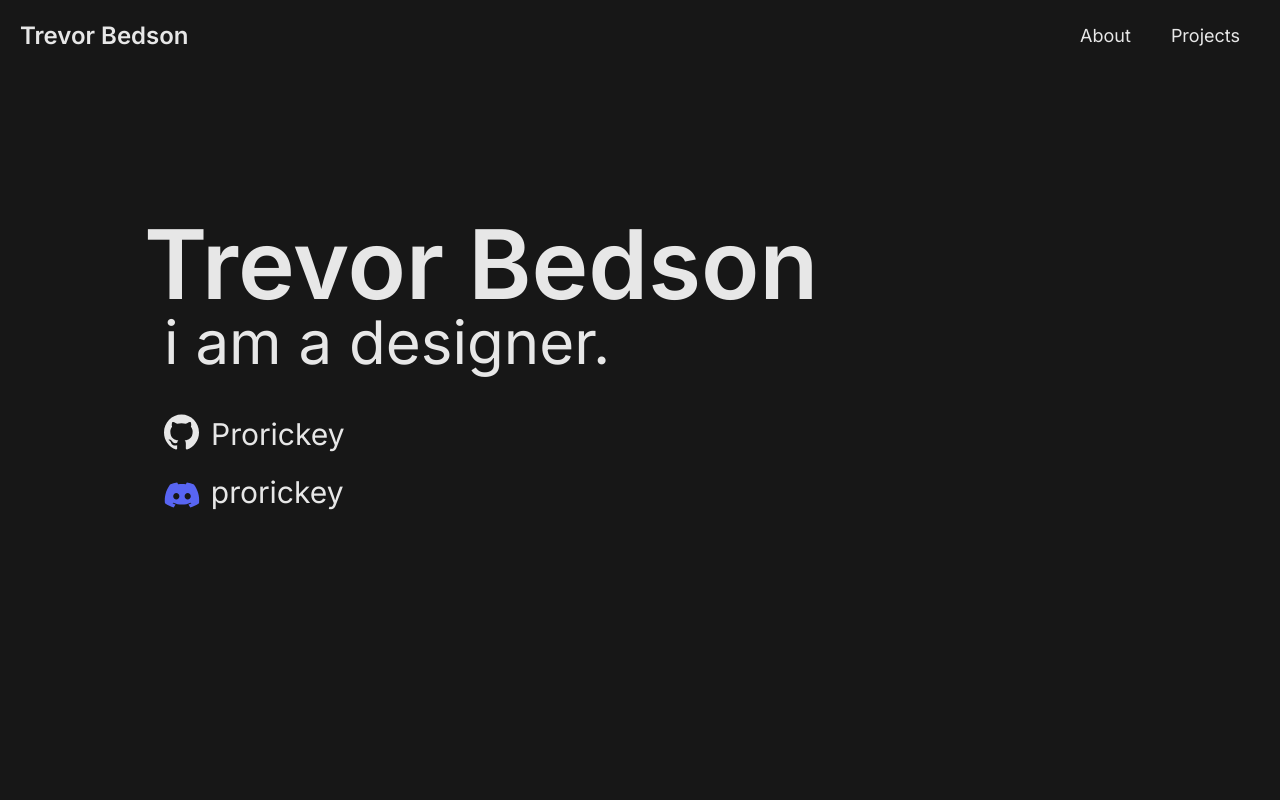
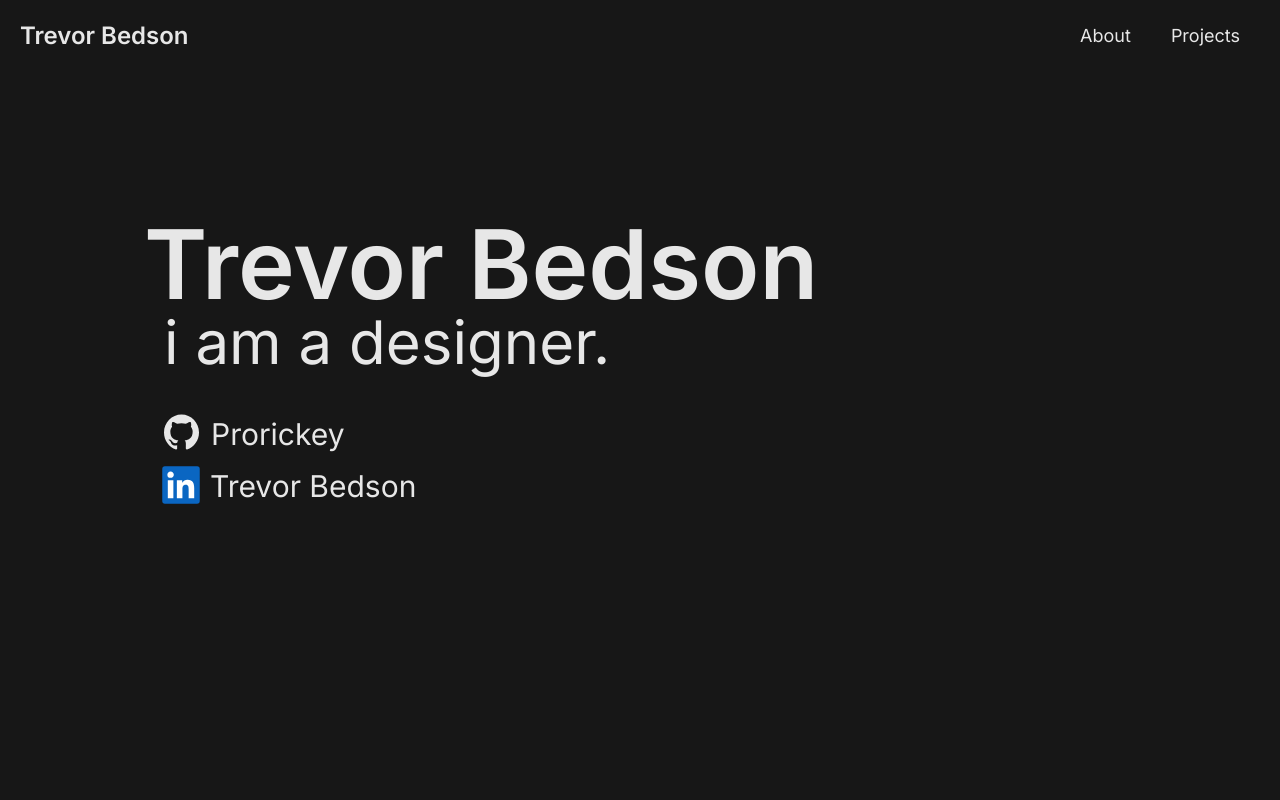
Before and after one commit to Prorickey/website, a Next.js app: page / in a window 1280 px wide. Shown: the top 800 px of the page. Built offline with nearby package versions, Linux system fonts and the light colour scheme.

Commit message:
Add linkedin - need to remove online names

```diff
--- a/app/globals.css
+++ b/app/globals.css
@@ -9,7 +9,8 @@
 body {
   color: var(--foreground);
   background: var(--background);
-  font-family: Montserrat, serif;
+  font-family: "Bebas Neue", sans-serif;
+  //font-family: Montserrat, serif;
 }
 
 button {
--- a/app/intro.tsx
+++ b/app/intro.tsx
@@ -50,15 +50,19 @@ export default function Introduction({
         Trevor Bedson
       </h1>
       <h1 className='pl-5 text-3xl lg:text-6xl'>i am {whoAmI}</h1>
+      <div className={`flex flex-col gap-y-2`}>
         <button onClick={() => window.open('https://github.com/Prorickey')}>
           <div className='flex flex-row gap-x-3 pt-10 pl-5'>
             <Image src={'/github.svg'} alt={'Github'} width={35} height={35} />
             <h1 className='pt-1 text-center text-xl lg:text-3xl'>Prorickey</h1>
           </div>
         </button>
-      <div className='flex flex-row gap-x-1 pt-3 pl-[0.8rem]'>
-        <Image src={'/discord.svg'} alt={'Discord'} width={50} height={50} />
-        <h1 className='pt-1 text-center text-xl lg:text-3xl'>prorickey</h1>
+        <button onClick={() => window.open('https://www.linkedin.com/in/trevor-bedson-756195339/')}>
+          <div className='flex flex-row gap-x-1 pl-3'>
+            <Image src={'/linkedin.svg'} alt={'LinkedIn'} width={50} height={50} />
+            <h1 className='pt-2 text-center text-xl lg:text-3xl'>Trevor Bedson</h1>
+          </div>
+        </button>
       </div>
     </div>
   );
--- a/app/layout.tsx
+++ b/app/layout.tsx
@@ -2,7 +2,9 @@ import type { Metadata } from 'next';
 import { Inter } from 'next/font/google';
 import './globals.css';
 
-const inter = Inter({ subsets: ['latin'] });
+const inter = Inter({
+  subsets: ['latin']
+});
 
 export const metadata: Metadata = {
   title: 'Trevor Bedson',
--- a/package.json
+++ b/package.json
@@ -1,6 +1,6 @@
 {
   "name": "portfolio",
-  "version": "0.6.3",
+  "version": "0.6.4",
   "private": true,
   "scripts": {
     "dev": "next dev",
@@ -14,7 +14,7 @@
   },
   "dependencies": {
     "dotenv": "^16.4.7",
-    "next": "15.1.6",
+    "next": "15.2.4",
     "react": "^19",
     "react-dom": "^19",
     "react-responsive-masonry": "^2.6.0"
@@ -28,7 +28,7 @@
     "@types/react-dom": "^19",
     "@types/react-responsive-masonry": "^2.1.3",
     "eslint": "^9",
-    "eslint-config-next": "15.1.6",
+    "eslint-config-next": "15.2.4",
     "eslint-config-prettier": "^10.0.1",
     "postcss": "^8",
     "prettier": "^3.4.2",
```
Also changed, not shown: public/linkedin.svg (added), 1 other file (tests, documents, lock files or other folders). Lines whose indentation alone changed are shown as unchanged.
